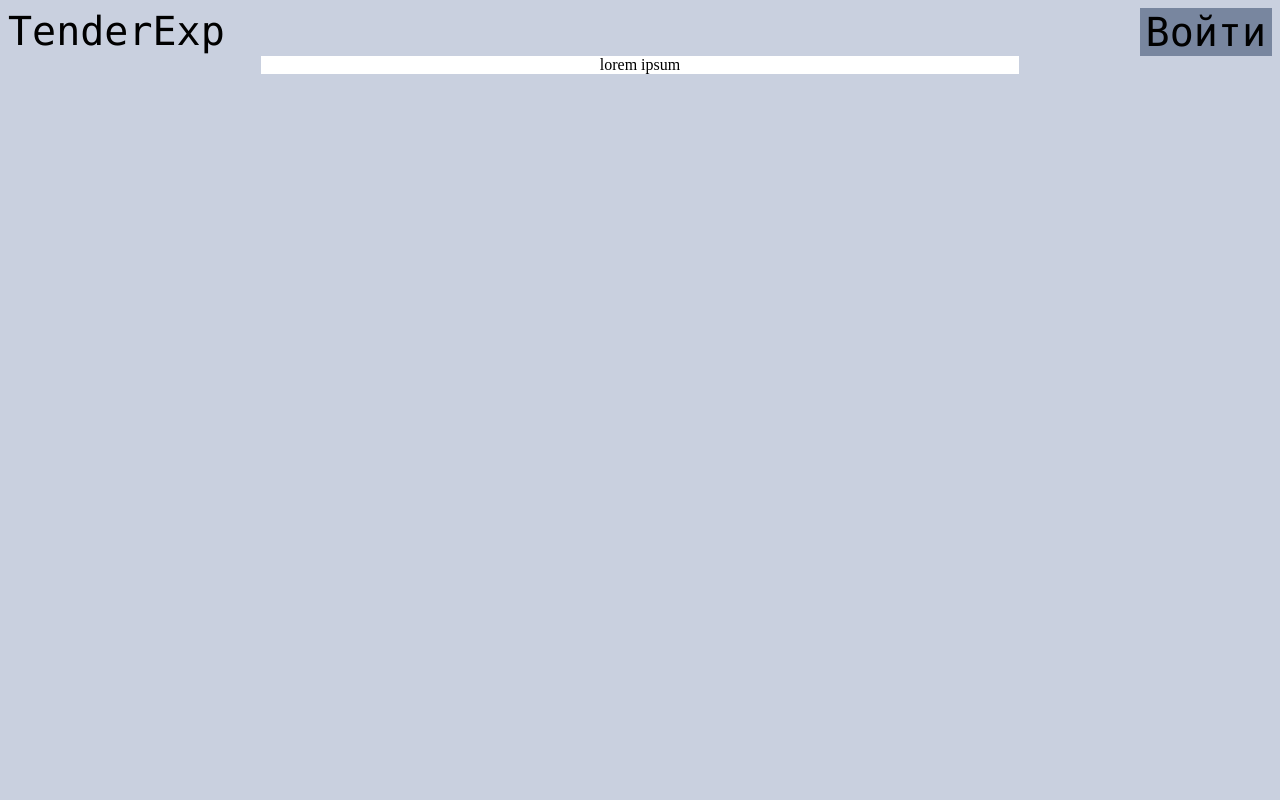
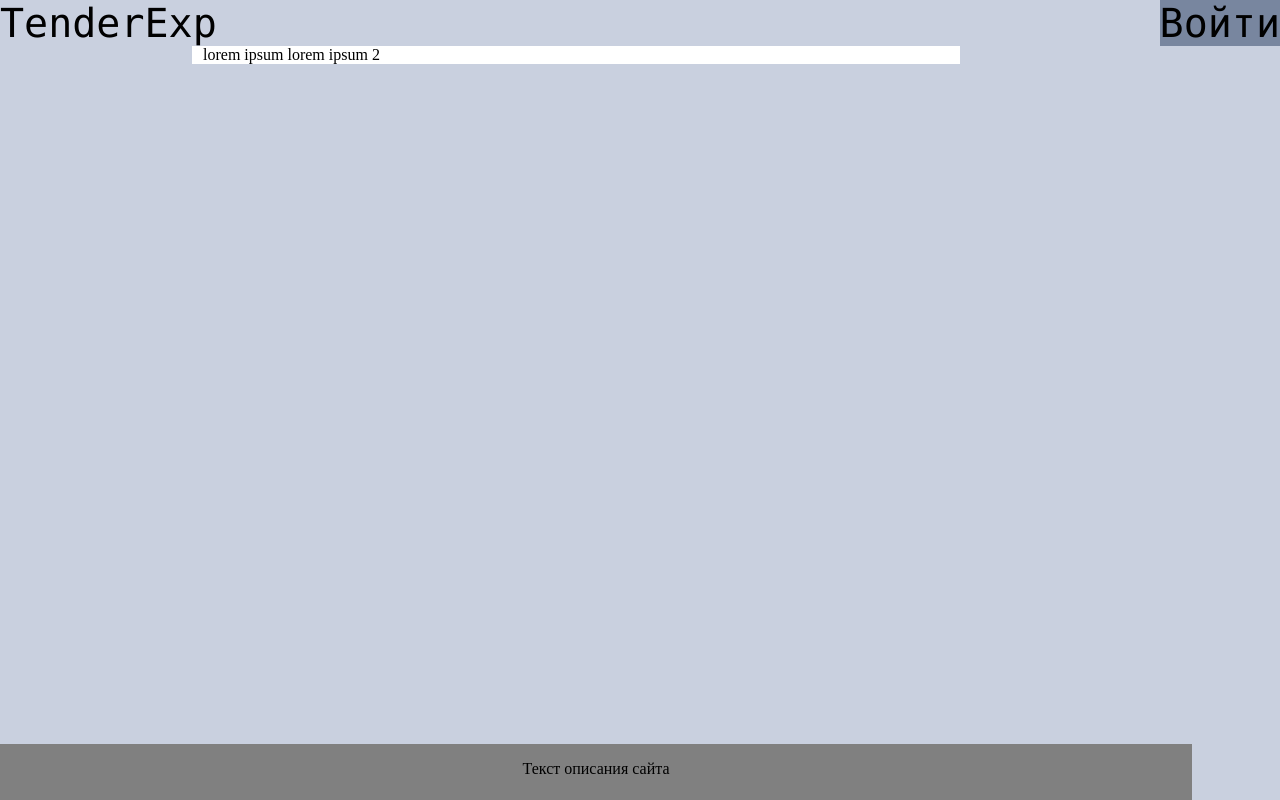
Before and after one commit to myrzh/womanup_tender, a Python web app: template templates/base.html in a window 1280 px wide. Run offline with Jinja, Linux system fonts and the light colour scheme; the template is opened without the code that fills it, so the values that code supplies are empty.

Commit message:
update html

```diff
--- a/templates/base.html
+++ b/templates/base.html
@@ -4,18 +4,19 @@
         <link rel="stylesheet" type="text/css" href="styles.css">
     </head>
     <body>
+        <div></div>
         <header>
             <span id="product_name_text" href="base.html">TenderExp</span>
             <button id="login_button">Войти</button>
         </header>
-        <center>
-            <div id="main_div">
+        <div id="main_div_frame">
+            <div id="main_div_text">
                 <span>lorem ipsum</span>
+                <span>lorem ipsum 2</span>
             </div>
-        </center>
-        <footer>
-
-        </footer>
-
+        </div>
+        <div class="footer">
+            <span>Текст описания сайта</span>
+        </div>
     </body>
 </html>
--- a/templates/styles.css
+++ b/templates/styles.css
@@ -1,3 +1,8 @@
+* {
+    margin: 0;
+    padding: 0;
+}
+
 body {
     background: rgb(201,208,223);
 }
@@ -19,7 +24,29 @@ header {
     font-family: consolas;
 }
 
-#main_div {
+#main_div_text {
+    margin: 0 11px;
+    text-align: justify;
+}
+
+#main_div_frame {
+    margin-left: 15%;
+    display: flex;
+    /*justify-content: flex-start*/
     width: 60%;
+    height: 60%;
     background-color: white;
 }
+
+.footer {
+    display: flex;
+    justify-content: center;
+    max-width: 100%;
+    margin-top: 30px;
+    padding: 16px 20px 0 20px;
+    background-color: grey;
+    position: absolute;
+    bottom: 0;
+    height: 2.5rem;
+    width: 90%;
+}
```
